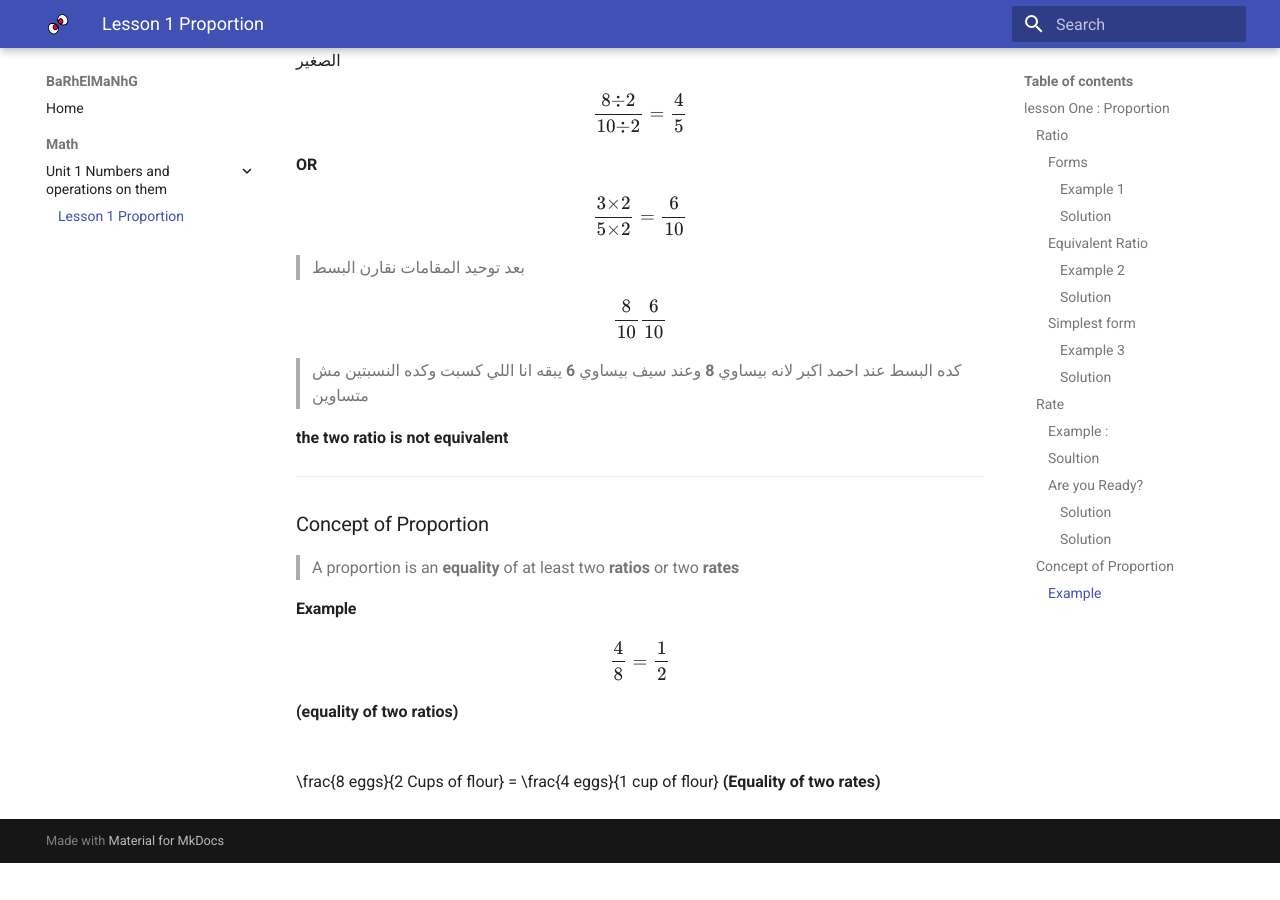
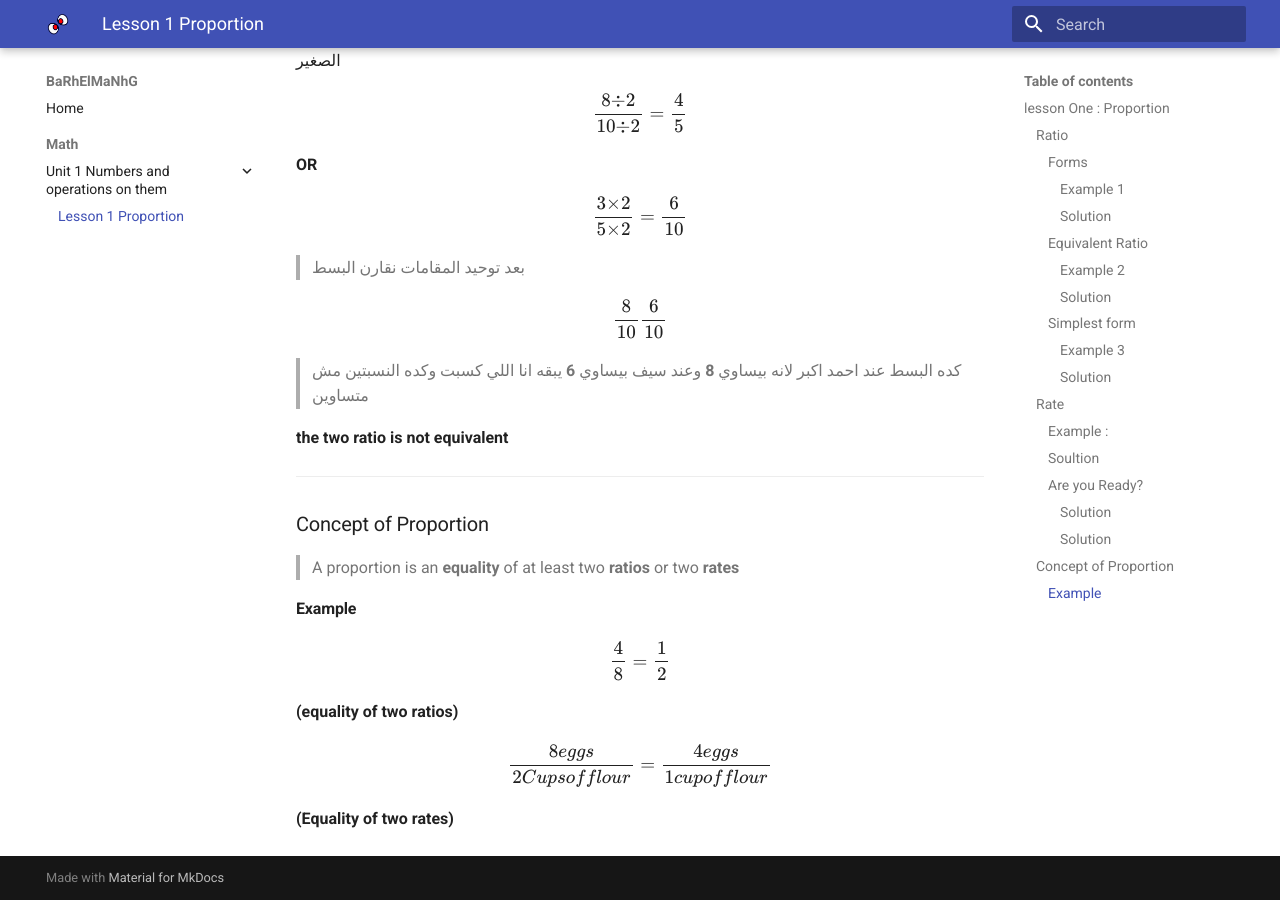
Before and after one commit to amansour-gh/educational.github.io, an MkDocs documentation site: the page built from docs/math/unit1/lesson1.md, in a window 1280 px wide and 900 px high, scrolled down 3646 px. Built offline with MkDocs 1.6.1 and Material for MkDocs 9.7.7, drawn with Linux system fonts in a browser that asks for light colours; formulas are drawn with MathJax 3; before the commit the page ends 4509 px from its top, so only the background shows below that.

Commit message:
240926-36

```diff
--- a/docs/math/unit1/lesson1.md
+++ b/docs/math/unit1/lesson1.md
@@ -116,5 +116,5 @@ $$
 ### Concept of Proportion
 > A proportion is an **equality** of at least two **ratios** or two **rates**
 #### Example
-$$\frac{4}{8} = \frac{1}{2}$$ **(equality of two ratios)**$$
-$$\frac{8 eggs}{2 Cups of flour} = \frac{4 eggs}{1 cup of flour} **(Equality of two rates)**
+$$\frac{4}{8} = \frac{1}{2}$$ **(equality of two ratios)**
+$$\frac{8 eggs}{2 Cups of flour} = \frac{4 eggs}{1 cup of flour}$$ **(Equality of two rates)**
```
